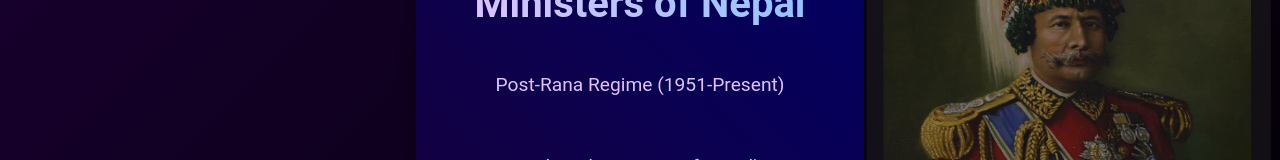
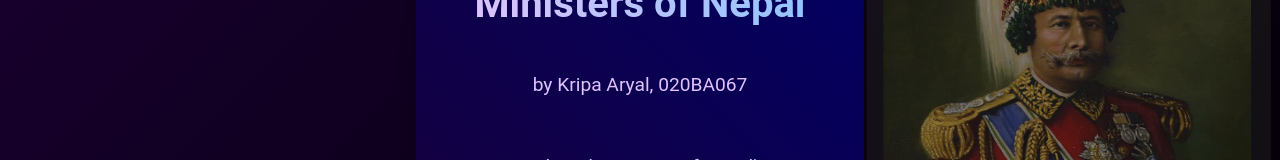
Before and after one commit to PrajwolKoirala/timeline, a plain HTML site: page index.html in a window 1280 px wide. Shown: the part 272-432 px from the top of the page. Drawn offline with Linux system fonts and the light colour scheme.

Commit message:
by kripa

```diff
--- a/index.html
+++ b/index.html
@@ -260,7 +260,7 @@
         isTitle: true,
         content: {
           title: "Timeline of Prime Ministers of Nepal",
-          subtitle: "Post-Rana Regime (1951-Present)",
+          subtitle: "by Kripa Aryal, 020BA067",
           description: `Explore the journey of Nepal's democratic leadership following the end of the 104-year Rana regime. This timeline showcases all Prime Ministers who have shaped Nepal's modern political landscape since 1951.`,
           flagSvg: `<svg viewBox="0 0 100 120" class="nepal-flag">
             <path d="M0,0 L80,60 L0,120 L60,60 Z" fill="#dc143c"/>
```
